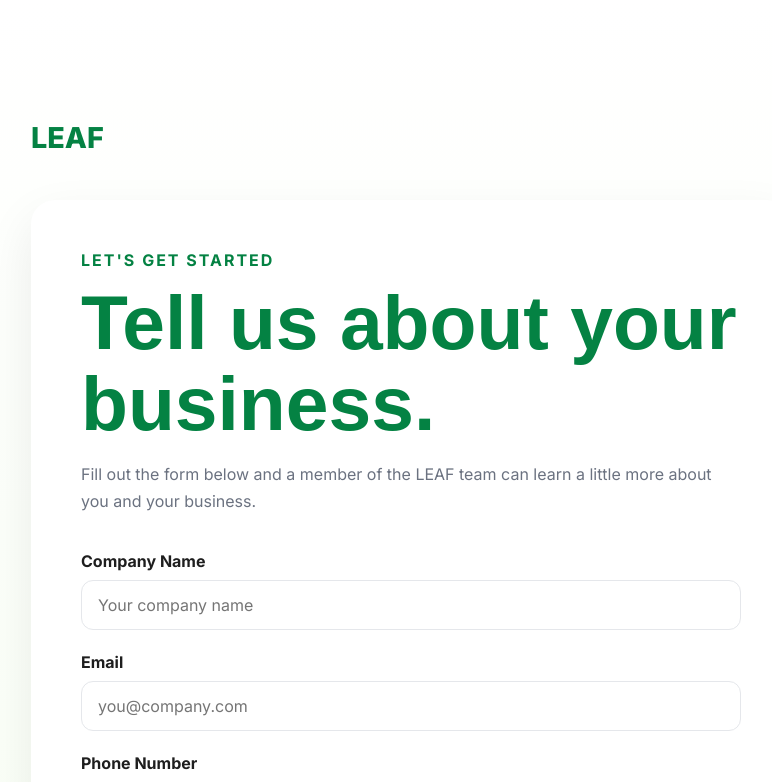
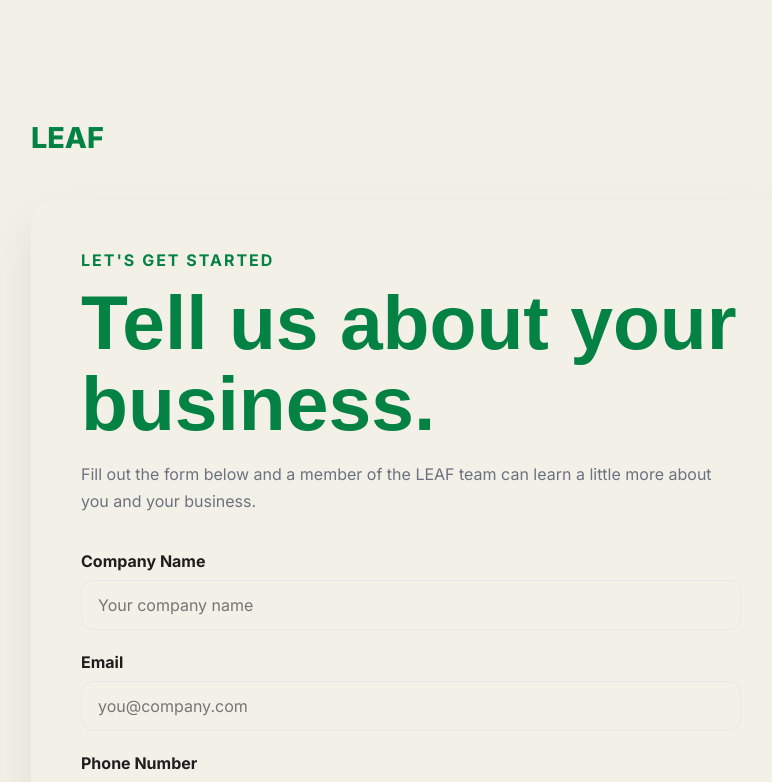
Before and after one commit to TheLeafAgency/The-LEAF-Agency, a Next.js app: page /get-started in a window 1280 px wide. Shown: the top 782 px of the page, without its empty margins (229-1001 px from the left). Built offline with nearby package versions, Linux system fonts and the light colour scheme.

Commit message:
Match Get Started page to White Dove and Eden Green

```diff
--- a/app/get-started/page.tsx
+++ b/app/get-started/page.tsx
@@ -30,7 +30,7 @@ export default function GetStarted() {
     <main
       style={{
         minHeight: "100vh",
-        background: "linear-gradient(180deg, #ffffff 0%, #f8fff3 100%)",
+        background: "#F3F0E7",
         padding: "120px 20px 80px",
       }}
     >
@@ -55,7 +55,7 @@ export default function GetStarted() {
 
         <div
           style={{
-            background: "white",
+            background: "#F3F0E7",
             borderRadius: "24px",
             padding: "50px",
             boxShadow: "0 20px 50px rgba(0,0,0,0.08)",
@@ -101,8 +101,8 @@ export default function GetStarted() {
               style={{
                 padding: "24px",
                 borderRadius: "16px",
-                background: "#F7FFF2",
-                color: "#036d39",
+                background: "#F3F0E7",
+                color: "#048243",
                 fontWeight: 600,
                 lineHeight: 1.6,
               }}
@@ -206,6 +206,6 @@ const inputStyle: React.CSSProperties = {
   fontFamily: "Inter, sans-serif",
   fontSize: "16px",
   color: "#1E1E1E",
-  background: "white",
+  background: "#F3F0E7",
   outline: "none",
 };
```
